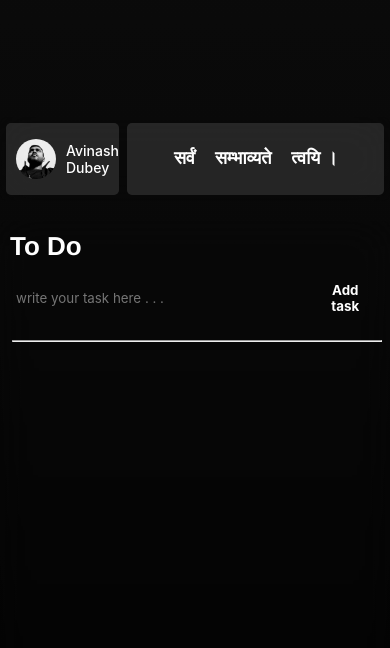
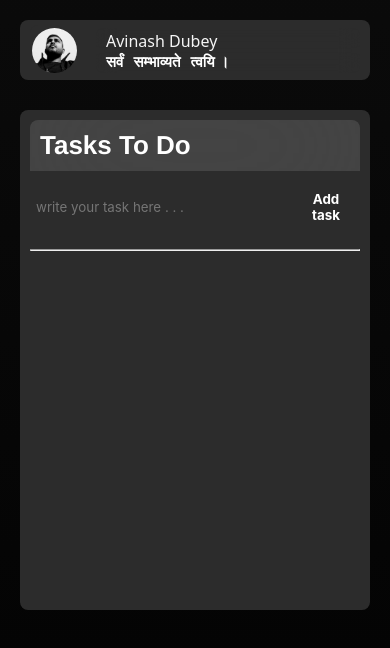
Before and after one commit to avinasdube/responsive-todoapp, a plain HTML site: page index.html in a window 390 px wide. Drawn offline with Linux system fonts and the light colour scheme.

Commit message:
UI/UX Update

```diff
--- a/css/style.css
+++ b/css/style.css
@@ -6,7 +6,6 @@
     transition:all 0.5s ease;
 }
 body{
-    background:#edc0bf;
     background: linear-gradient(360deg,#030303 10%,#1f1f1f 360%);
     font-family:'Inter',sans-serif;
 }
@@ -17,71 +16,99 @@ body{
     place-items: center;
     justify-content:center;
     background-size:cover;
+    gap:20px;
 }
 .sidebar{
     width:10%;
-    height:70%;
-    display:grid;
-    justify-content: center;
-    margin-right:10px;
+    height:60%;
+    display:flex;
+    flex-direction: column;
+    align-items: center;
+    justify-content: space-between;
+    gap:10px;
     border-radius: 8px;
     backdrop-filter: blur(20px);
     -webkit-backdrop-filter: blur(90px);
     padding:4px;
-    color:black;
 }
 .sidebar .sidehead{
-    height:20%;
-    margin-top:8px;
-    border-radius: 5px;
-    display:grid;
-    place-items: center;
-    font-family:-apple-system, BlinkMacSystemFont, 'Segoe UI', Roboto, Oxygen, Ubuntu, Cantarell, 'Open Sans', 'Helvetica Neue', sans-serif;
-    font-weight:500;
-    font-size:14px;
-    color:white;
-    background:rgba(218, 218, 218, 0.14);
-    padding:10px;backdrop-filter: blur(60px);
+    width: 100%;
+    height: 50px;
+    display: flex;
+    flex-direction: column;
+    align-items: center;
+    justify-content: center;
+    border-top-left-radius: 8px;
+    border-top-right-radius: 8px;
+    background:#dadada24;
+    padding:10px;
+    backdrop-filter: blur(60px);
     -webkit-backdrop-filter: blur(90px);
+    color:whitesmoke;
+    font-family: system-ui;
 }
 .sidebar .sidehead .image img{
     width:60px;
     height:60px;
     border-radius:100%;
-    margin-bottom:10px;
+    margin-top: 60px;
 }
+
+.sidebar .sidehead .name{
+    margin-top: 10px;
+    font-size:14px;
+    font-weight: bold;
+}
+
 .sidebar .sidemid{
-    height:230%;
-    width:120%;
-    margin-left:-10px;
-    margin-top:-100px;
-    border-radius: 5px;
+    width: 100%;
+    height: 200px;
+    display: flex;
+    flex-direction: column;
+    align-items: center;
+    justify-content: center;
     background:rgba(218, 218, 218, 0.14);
     backdrop-filter: blur(10px);
     -webkit-backdrop-filter: blur(80px);
+    margin-bottom: -50px;
+}
+
+.sidebar .sidemid .fullname{
+    display: none;
+}
+
+.sidebar .sidemid .bio{
+    height: 100%;
+    width: 100%;
     display:grid;
     place-items: center;
-    font-size:18px;
+    font: size 18vw;;
     font-family:'Nirmala UI';
     color:white;
 }
+
 .sidebar .sidebottom{
-    border-radius: 5px;
+    width: 100%;
+    height: 50px;
     display:grid;
-    margin-bottom:-80px;
     place-items:center;
-    font-family:-apple-system, BlinkMacSystemFont, 'Segoe UI', Roboto, Oxygen, Ubuntu, Cantarell, 'Open Sans', 'Helvetica Neue', sans-serif;
+    font-family: system-ui;
     font-size:10px;
     font-weight:500;
     color:white;
+    background:rgba(218, 218, 218, 0.14);
+    backdrop-filter: blur(10px);
+    -webkit-backdrop-filter: blur(80px);
+    border-bottom-left-radius: 8px;
+    border-bottom-right-radius: 8px;
 }
 .docard{
     width:70%;
-    height:70%;
+    height:60%;
     color:black;
     backdrop-filter: blur(20px);
     -webkit-backdrop-filter: blur(80px);
-    padding:30px;
+    padding: 4px;
     border-radius:8px;
     overflow-y: auto;
 }
@@ -89,11 +116,18 @@ body{
     width:0;
 }
 .container .docard .title{
+    padding: 10px;
+    border-top-right-radius: 8px;
+    border-top-left-radius: 8px;
+    background:#dadada24;
+    backdrop-filter: blur(60px);
+    -webkit-backdrop-filter: blur(90px);
     font-family:'Franklin Gothic Medium', 'Arial Narrow', Arial, sans-serif;
     font-size:26px;
     font-weight:bolder;
     margin-bottom:14px;
     color:white;
+    margin-top:0;
 }
 .container .docard .msg{
     width:97%;
@@ -223,72 +257,104 @@ body{
 /* ----- RESPONSIVENESS CODES -------- */
 
 @media only screen and (max-width: 900px) {
+
     .container{
         display: flex;
         flex-direction: column;
-        place-items: center;
-        justify-content:center;
+        padding: 20px;
+        justify-content: left;
     }
 
     .sidebar{
         width:100%;
-        height: 10%;
+        height: 60px;
+        gap:20px;
         display:flex;
+        flex-direction: row;
         place-items: center;
         justify-content:space-between;
-        padding: 6px;
+        padding: 10px;
         margin-right: 0;
-        margin-bottom: 20px;
+        margin-bottom: 10px;
+        background-color: rgb(44, 44, 44);
     }
 
     .sidebar .sidehead{
-        height:100%;
-        width: 30%;
+        width: 10%;
         display:flex;
-        gap: 10px;
-        flex-direction: row;
-        place-items: center;
-        justify-content: space-evenly;
+        background: none;
         margin-top: 0;
+        position: relative;
     }
 
     .sidebar .sidehead .image{
         display: grid;
-        place-items: center;
+        position: absolute;
+        left: 2px;
+        margin-top: 0;
     }
     .sidebar .sidehead .image img{
-        width:40px;
-        height:40px;
+        width:45px;
+        height:45px;
         border-radius:100%;
-        margin-bottom: 0;
+        margin-top:0;
     }
 
     .sidebar .sidehead .name{
-        display: grid;
+        display: none;
         place-items: center;
+        font-size:2.5vw;
     }
 
     .sidebar .sidemid{
-        height:100%;
-        width: 68%;
+        height: 45px;
+        width: 80%;
         display:flex;
-        gap:20px;
         place-items: center;
         justify-content: center;
-        margin-top: 0;
+        gap:2px;
+        margin-bottom: 0;
         font-weight: bold;
+        border-radius: 8px;
+        padding:10px;
+        background: none;
     }
+    .sidebar .sidemid .fullname{
+        display: block;
+        width: 100%;
+        text-align: left;
+        font-size: 16px;
+        font-family: system-ui;
+        color: whitesmoke;
+        font-weight: 500;
+    }
+    .sidebar .sidemid .bio{
+        display: flex;
+        place-items: center;
+        gap: 10px;
+        margin-top:0;
+        font-size: 15px;
+        text-align: left;
+        font-weight: 700;
+    }
+
     .sidebar .sidebottom{
         display:none;
     }
 
     .docard{
         width:100%;
-        height:60%;
+        height:500px;
         padding: 10px;
+        margin-top:0px;
+        background-color: rgb(44, 44, 44);
     }
 
     .container .docard .msg{
         width:100%;
     }
+
+    .container .docard hr{
+        margin-left:0;
+    }
 }
--- a/index.html
+++ b/index.html
@@ -21,9 +21,12 @@
                 <div class="name">Avinash Dubey</div>
             </div>
             <div class="sidemid">
-                <div class="sarv">सर्वं </div>
-                <div class="smbh">सम्भाव्यते</div>
-                <div class="tvayi">त्वयि ।</div>
+                <div class="fullname">Avinash Dubey</div>
+                <div class="bio">
+                    <div class="sarv">सर्वं </div>
+                    <div class="smbh">सम्भाव्यते</div>
+                    <div class="tvayi">त्वयि ।</div>
+                </div>
             </div>
             <div class="sidebottom">
                 &#169;avinasdube
@@ -34,7 +37,7 @@
 
         <div class="docard">
             <div class="title">
-                To Do
+                Tasks To Do
             </div>
             <div class="msg">
                 <div id="warn" class="warn">Please write a task first !</div>
```
